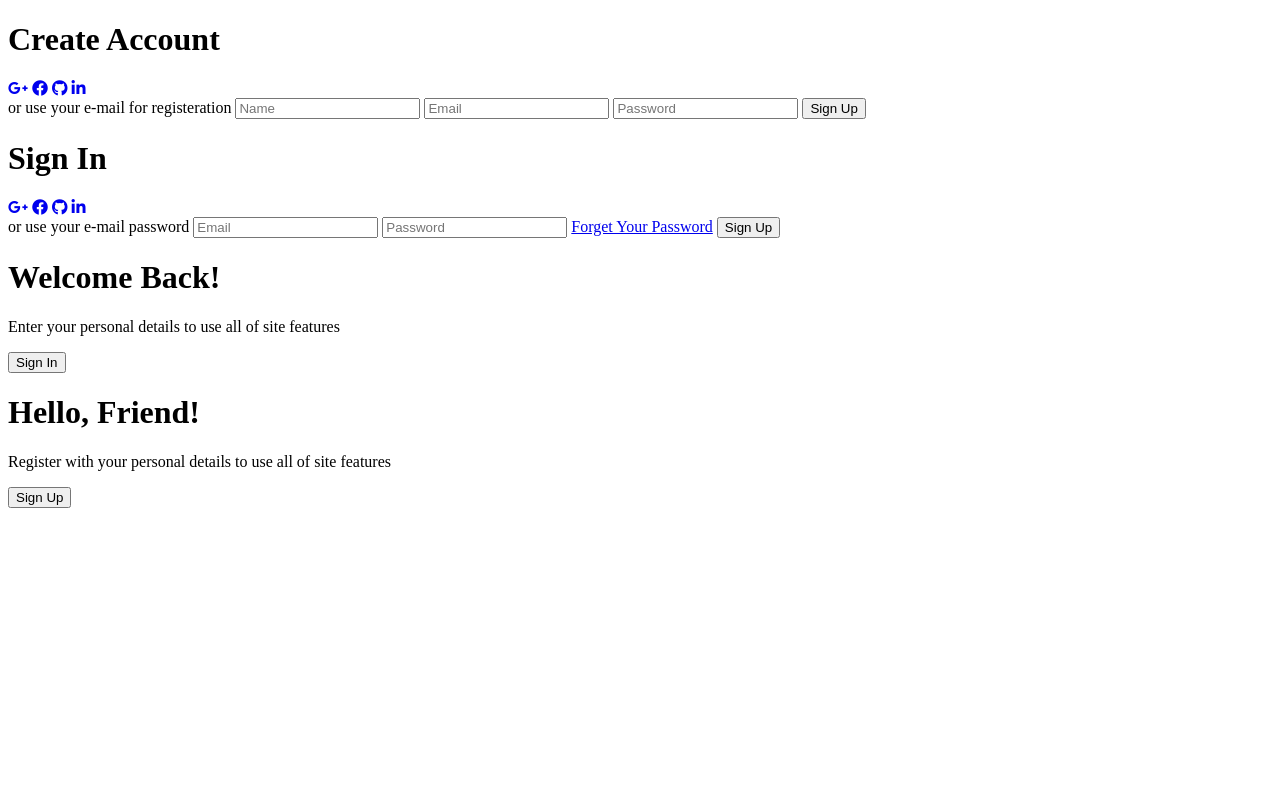
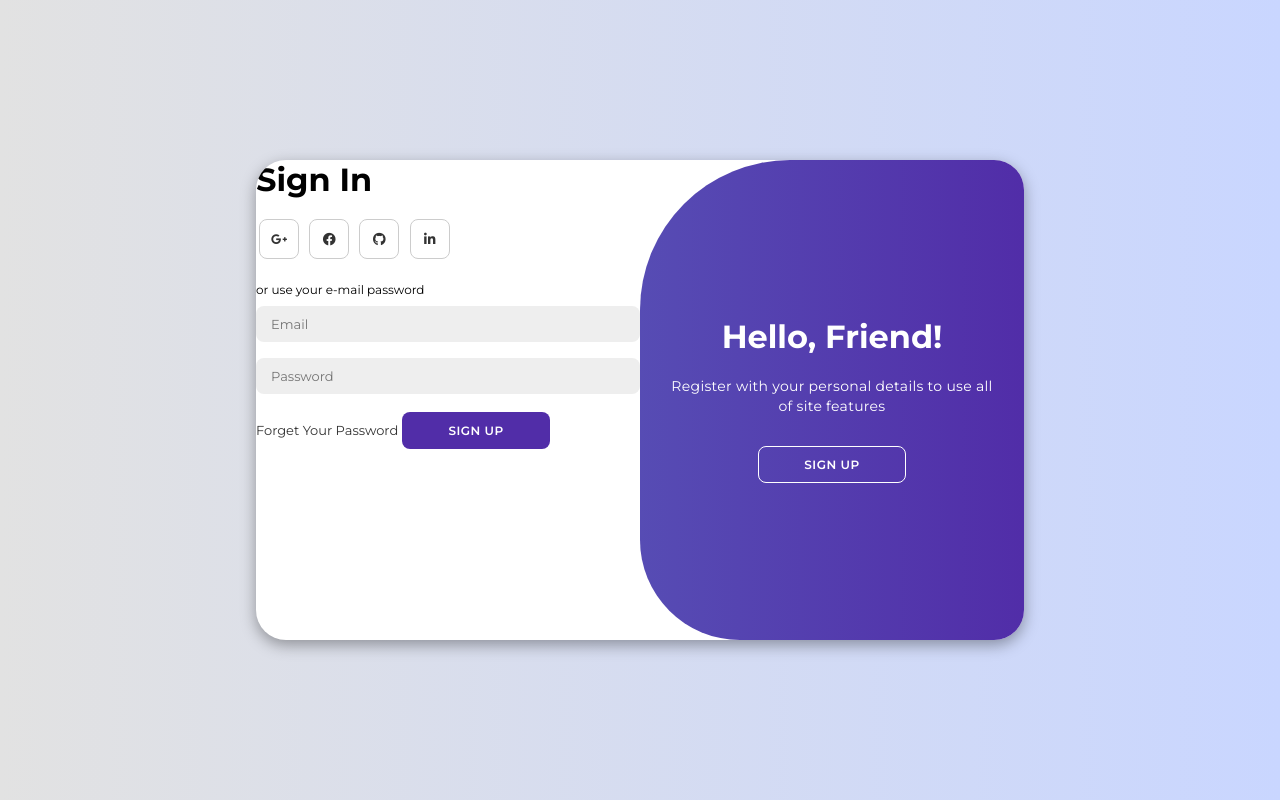
Before and after one commit to ebrunovs/login-screen, a plain HTML site: page index.html in a window 1280 px wide. Drawn offline with Linux system fonts and the light colour scheme.

Commit message:
Alguns ajustes no index.html. CSS já esta feito.

```diff
--- a/css/style.css
+++ b/css/style.css
@@ -0,0 +1,210 @@
+@import url('https://fonts.googleapis.com/css2?family=Montserrat:wght@300;400;500;600;700&display=swap');
+
+*{
+    margin: 0;
+    padding: 0;
+    box-sizing: border-box;
+    font-family: 'Montserrat', sans-serif;
+}
+
+body{
+    background-color: #c9d6ff;
+    background: linear-gradient(to right, #e2e2e2, #c9d6ff);
+    display: flex;
+    align-items: center;
+    justify-content: center;
+    flex-direction: column;
+    height: 100vh;
+}
+
+.container{
+    background-color: #fff;
+    border-radius: 30px;
+    box-shadow: 0 5px 15px rgba(0, 0, 0, 0.35);
+    position: relative;
+    overflow: hidden;
+    width: 768px;
+    max-width: 100%;
+    min-height: 480px;
+}
+
+.container p{
+    font-size: 14px;
+    line-height: 20px;
+    letter-spacing: 0.3px;
+    margin: 20px 0;
+}
+
+.container span{
+    font-size: 12px;
+}
+
+.container a{
+    color: #333;
+    font-size: 13px;
+    text-decoration: none;
+    margin: 15px 0 10px;
+}
+
+.container button{
+    background-color: #512da8;
+    color: #fff;
+    font-size: 12px;
+    padding: 10px 45px;
+    border: 1px solid transparent;
+    border-radius: 8px;
+    font-weight: 600;
+    letter-spacing: 0.5px;
+    text-transform: uppercase;
+    margin-top: 10px;
+    cursor: pointer;
+}
+
+.container button.hidden{
+    background-color: transparent;
+    border-color: #fff;
+}
+
+.container form{
+    background-color: #fff;
+    display: flex;
+    align-items: center;
+    justify-content: center;
+    flex-direction: column;
+    padding: 0 40px;
+    height: 100%;
+}
+
+.container input{
+    background-color: #eee;
+    border: none;
+    margin: 8px 0;
+    padding: 10px 15px;
+    font-size: 13px;
+    border-radius: 8px;
+    width: 100%;
+    outline: none;
+}
+
+.form-container{
+    position: absolute;
+    top: 0;
+    height: 100%;
+    transition: all 0.6s ease-in-out;
+}
+
+.sign-in{
+    left: 0;
+    width: 50%;
+    z-index: 2;
+}
+
+.container.active .sign-in{
+    transform: translateX(100%);
+}
+
+.sign-up{
+    left: 0;
+    width: 50%;
+    opacity: 0;
+    z-index: 1;
+}
+
+.container.active .sign-up{
+    transform: translateX(100%);
+    opacity: 1;
+    z-index: 5;
+    animation: move 0.6s;
+}
+
+@keyframes move{
+    0%, 49.99%{
+        opacity: 0;
+        z-index: 1;
+    }
+    50%, 100%{
+        opacity: 1;
+        z-index: 5;
+    }
+}
+
+.social-icons{
+    margin: 20px 0;
+}
+
+.social-icons a{
+    border: 1px solid #ccc;
+    border-radius: 20%;
+    display: inline-flex;
+    justify-content: center;
+    align-items: center;
+    margin: 0 3px;
+    width: 40px;
+    height: 40px;
+}
+
+.toggle-container{
+    position: absolute;
+    top: 0;
+    left: 50%;
+    width: 50%;
+    height: 100%;
+    overflow: hidden;
+    transition: all 0.6s ease-in-out;
+    border-radius: 150px 0 0 100px;
+    z-index: 1000;
+}
+
+.container.active .toggle-container{
+    transform: translateX(-100%);
+    border-radius: 0 150px 100px 0;
+}
+
+.toggle{
+    background-color: #512da8;
+    height: 100%;
+    background: linear-gradient(to right, #5c6bc0, #512da8);
+    color: #fff;
+    position: relative;
+    left: -100%;
+    height: 100%;
+    width: 200%;
+    transform: translateX(0);
+    transition: all 0.6s ease-in-out;
+}
+
+.container.active .toggle{
+    transform: translateX(50%);
+}
+
+.toggle-panel{
+    position: absolute;
+    width: 50%;
+    height: 100%;
+    display: flex;
+    align-items: center;
+    justify-content: center;
+    flex-direction: column;
+    padding: 0 30px;
+    text-align: center;
+    top: 0;
+    transform: translateX(0);
+    transition: all 0.6s ease-in-out;
+}
+
+.toggle-left{
+    transform: translateX(-200%);
+}
+
+.container.active .toggle-left{
+    transform: translateX(0);
+}
+
+.toggle-right{
+    right: 0;
+    transform: translateX(0);
+}
+
+.container.active .toggle-right{
+    transform: translateX(200%);
+}
--- a/index.html
+++ b/index.html
@@ -9,9 +9,9 @@
 </head>
 <body>
 
-    <div>
-        <div>
-            <form action="">
+    <div class="container" id="container">
+        <div class="form-container sign-up">
+            <form>
                 <h1>Create Account</h1>
                 <div class="social-icons">
                     <a href="#" class="icon"><i class="fa-brands fa-google-plus-g"></i></a>
```
